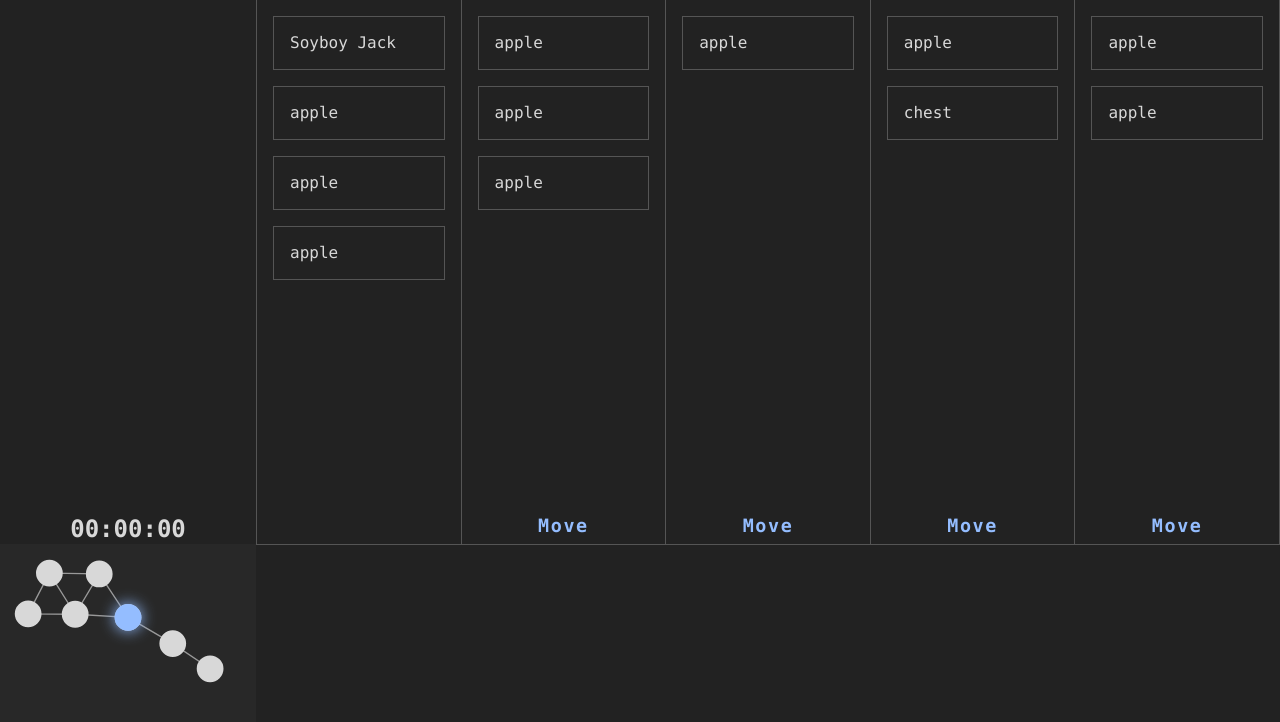
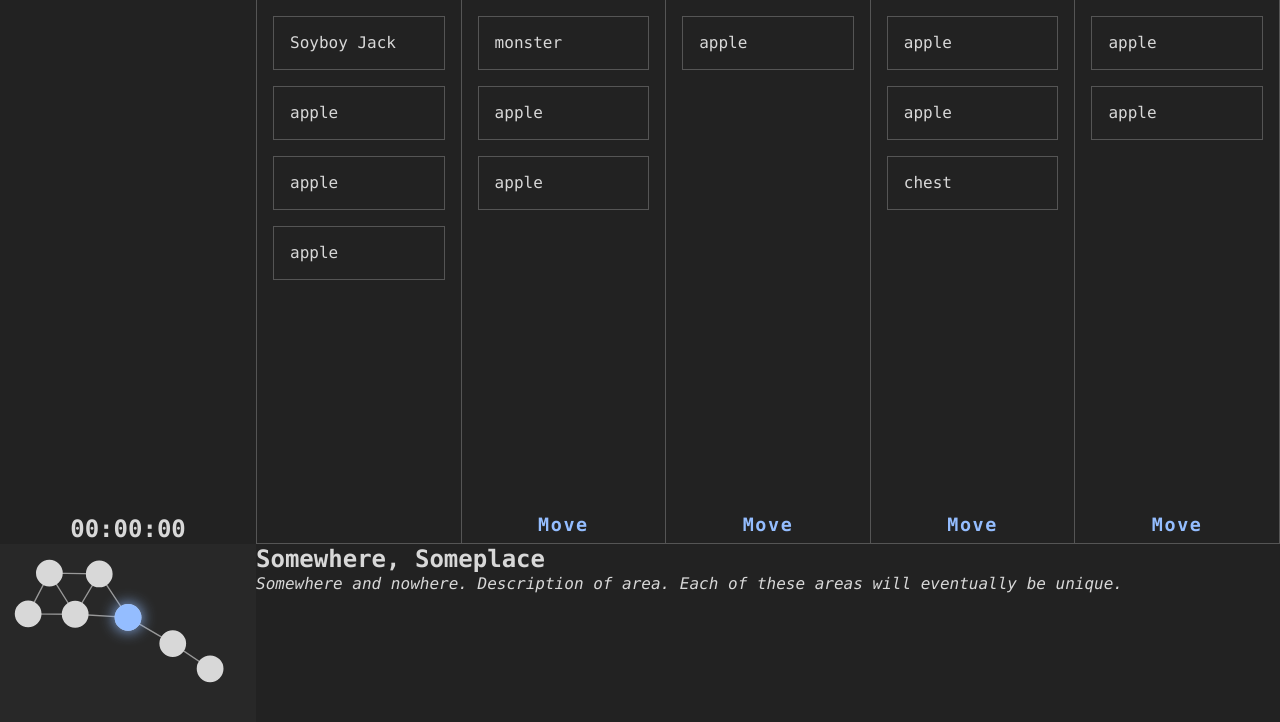
Before and after one commit to jaxry/game, a Svelte app: page / in a window 1280 px wide. Shown: the top 722 px of the page. Built offline with nearby package versions, Linux system fonts and the light colour scheme.

Commit message:
object actions text; zone info

```diff
--- a/src/actions/Attack.ts
+++ b/src/actions/Attack.ts
@@ -16,7 +16,7 @@ export default class AttackAction extends Action {
   }
 
   override condition() {
-    return isAncestor(this.object.container, this.subject)
+    return this.subject.health && isAncestor(this.object.container, this.subject)
   }
 
   override onActivate() {
--- a/src/initGame.ts
+++ b/src/initGame.ts
@@ -18,14 +18,13 @@ export function initGame() {
 
   const zone = world.contains[0]
 
-  // spawn(typeMonster, world.contains.at(-1))
+  game.player = spawn(typeYou, zone)
 
-  game.player = spawn(typeYou, zone)
+  spawn(typeMonster, world.contains[0])
 
   for (let i = 0; i < 10; i++) {
     spawn(typeApple, zone)
   }
-
 
   const chest = spawn(typeChest, zone)
   spawn(typeApple, chest)
--- a/src/objects/monster.ts
+++ b/src/objects/monster.ts
@@ -73,7 +73,7 @@ class MonsterSearch extends Effect {
 
 export const typeMonster = makeType({
   name: 'monster',
-  description: 'a horrendous creature with large claws',
+  description: 'a horrendous creature with sharp claws',
   health: 3,
   effects: [MonsterSearch],
 })
--- a/src/ui/Action.svelte
+++ b/src/ui/Action.svelte
@@ -8,6 +8,7 @@
 
 <style>
   .action {
+    text-transform: capitalize;
     color: var(--action);
   }
 </style>
--- a/src/ui/Game.svelte
+++ b/src/ui/Game.svelte
@@ -1,9 +1,10 @@
 <script lang='ts'>
   import { game } from './stores'
   import Map from './Map.svelte'
-  import Zone from './Zone.svelte'
+  import ZoneSpots from './ZoneSpots.svelte'
   import Action from './Action.svelte'
   import SelectedObject from './SelectedObject.svelte'
+  import ObjectInfo from './ObjectInfo.svelte'
 </script>
 
 <main>
@@ -15,8 +16,8 @@
     <Map/>
   </div>
 
-  <div class='zone'>
-    <Zone />
+  <div class='zoneSpots'>
+    <ZoneSpots />
   </div>
 
   <div class='selectedObject'>
@@ -31,8 +32,8 @@
     grid-template-columns: 16rem 1fr 1fr;
     grid-template-rows: 1fr 16rem;
     grid-template-areas:
-      'global zone     zone'
-      'map    selected selected';
+      'global zoneSpots zoneSpots'
+      'map    selected  selected';
   }
 
   main > * {
@@ -51,12 +52,13 @@
     grid-area: map;
   }
 
-  .zone {
-    grid-area: zone;
+  .zoneSpots {
+    grid-area: zoneSpots;
+    border-bottom: var(--border);
   }
 
   .selectedObject {
     grid-area: selected;
-    border-top: var(--border);
   }
+
 </style>
--- a/src/ui/ObjectInSpot.svelte
+++ b/src/ui/ObjectInSpot.svelte
@@ -1,23 +1,30 @@
 <script lang='ts'>
   import type { GameObject } from '../GameObject'
   import MoveAndPickup from '../effects/MoveAndPickup'
+  import Action from './Action.svelte'
   import { game } from './stores'
   import { startPlayerAction } from '../behavior/core'
-  import { selectedObject } from './stores'
+  import { setSelectedObject } from './stores'
 
   export let obj: GameObject
 
   $: log = $game.objectLog.get(obj)
 
-  function click() {
+  function click(e: PointerEvent) {
     // new MoveAndPickup($game.player, obj).activate()
     // startPlayerAction()
-    $selectedObject = obj
+    setSelectedObject(obj)
+    e.stopPropagation()
   }
 </script>
 
 <div class='container' on:click={click}>
   <div class='name'>{obj.type.name}</div>
+
+  {#if obj.activeAction}
+    <Action action={obj.activeAction} />
+  {/if}
+
   {#if log}
     <div class='log'>
       {#each log as entry}
--- a/src/ui/ObjectInfo.svelte
+++ b/src/ui/ObjectInfo.svelte
@@ -1,18 +1,21 @@
 <script lang='ts'>
   import type { GameObject } from '../GameObject'
+  import {dragAndDropGameObject} from './stores'
   import Action from './Action.svelte'
 
   export let object: GameObject
 </script>
+
+<h2 class='label' use:dragAndDropGameObject.drag={object}>
+  {object.type.name}
+</h2>
 
 {#if object.type.description}
   <div class='description'>{object.type.description}</div>
 {/if}
 
 {#if object.activeAction}
-  <h3 class='action'>
-    <Action action={object.activeAction}/>
-  </h3>
+  <Action action={object.activeAction}/>
 {/if}
 
 {#if object.health}
@@ -20,8 +23,10 @@
 {/if}
 
 <style>
+  .label {
+    text-transform: capitalize;
+  }
   .description {
     font-style: italic;
-    margin-bottom: 1rem;
   }
 </style>
--- a/src/ui/SelectedObject.svelte
+++ b/src/ui/SelectedObject.svelte
@@ -1,32 +1,24 @@
 <script lang='ts'>
   import type { Action } from '../behavior/Action'
+  import ActionComponent from './Action.svelte'
   import { getObjectInteractions } from '../behavior/actions'
   import { startPlayerAction } from '../behavior/core'
   import ObjectInfo from './ObjectInfo.svelte'
   import { dragAndDropGameObject, game, selectedObject } from './stores'
 
-  $: actions = $selectedObject ? getObjectInteractions($game.player, $selectedObject) : []
+  $: selected = $selectedObject ?? $game.player.container
+
+  $: actions = getObjectInteractions($game.player, selected)
 
   function clickAction(action: Action) {
     startPlayerAction(action)
   }
 </script>
 
-{#if $selectedObject}
-  <h2 class='label' use:dragAndDropGameObject.drag={$selectedObject}>
-    {$selectedObject.type.name}
-  </h2>
+<ObjectInfo object={selected}/>
 
-  <ObjectInfo object={$selectedObject}/>
-
-  {#each actions as action (action)}
-    <button on:click={() => clickAction(action)}>{action.name} ({action.time}s)</button>
-  {/each}
-{/if}
-
-<style>
-  .label {
-    text-transform: capitalize;
-    color: var(--secondary);
-  }
-</style>
+{#each actions as action (action)}
+  <button on:click={() => clickAction(action)}>
+    <ActionComponent {action}/>
+  </button>
+{/each}
--- a/src/ui/Zone.svelte
+++ b/src/ui/ZoneSpots.svelte
@@ -2,7 +2,7 @@
   import type { GameObject } from '../GameObject'
   import ObjectInSpot from './ObjectInSpot.svelte'
   import { playerMoveToSpot } from '../behavior/player'
-  import { gameObjectAnimDuration, gameObjectReceive, gameObjectSend } from './stores'
+  import { gameObjectReceive, gameObjectSend, setSelectedObject } from './stores'
   import { flip } from 'svelte/animate'
   import { fade } from 'svelte/transition'
   import { game } from './stores'
@@ -22,16 +22,20 @@
   function move(spot) {
     playerMoveToSpot(spot)
   }
+
+  function selectZone() {
+    setSelectedObject(null)
+  }
 </script>
 
 {#key zone.id}
 <div class='spots' out:fade={{duration: 200}} in:fade={{duration: 200, delay: 200}}>
   {#each spots as spot, i}
     <div class='spot'>
-      <div class='objects'>
+      <div class='objects' on:click={selectZone}>
         {#each spot as obj (obj)}
           <div
-              animate:flip={{duration: gameObjectAnimDuration}}
+              animate:flip
               in:gameObjectSend|local={{key: obj}}
               out:gameObjectReceive|local={{key: obj}}>
             <ObjectInSpot {obj}/>
--- a/src/ui/stores.ts
+++ b/src/ui/stores.ts
@@ -11,11 +11,9 @@ export const selectedObject = writable<GameObject | null>(null)
 
 export const dragAndDropGameObject = useDragAndDrop<GameObject>()
 
-export const gameObjectAnimDuration = 200
-
 export const [gameObjectSend, gameObjectReceive] = crossfade({
   fallback: fade,
-  duration: gameObjectAnimDuration,
+  duration: 200,
 })
 
 export function rerenderGame() {
@@ -23,8 +21,8 @@ export function rerenderGame() {
   selectedObject.update(x => x && isSelectable(x) ? x : null)
 }
 
-export function setSelectedObject(object: GameObject) {
-  if (isSelectable((object))) {
+export function setSelectedObject(object: GameObject | null) {
+  if (object === null || isSelectable(object)) {
     selectedObject.set(object)
   }
 }
```
